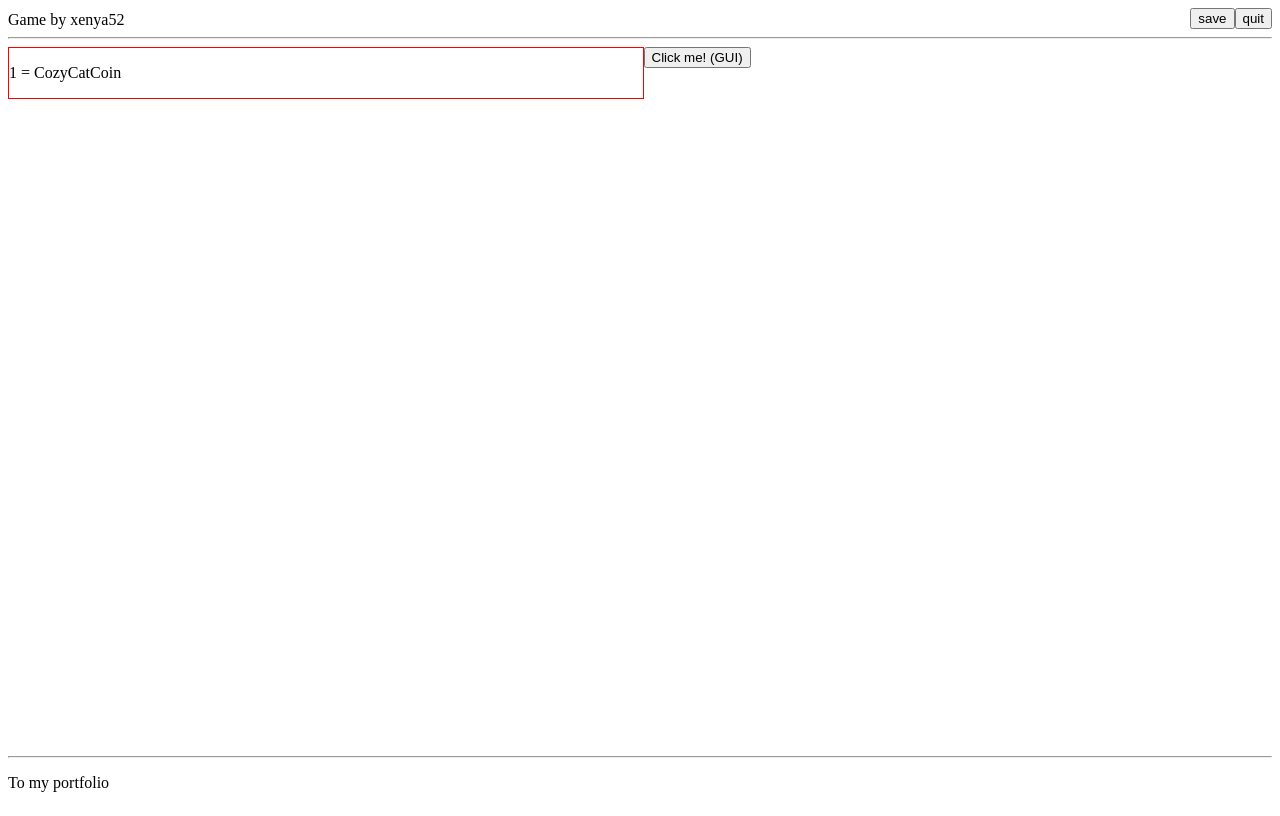
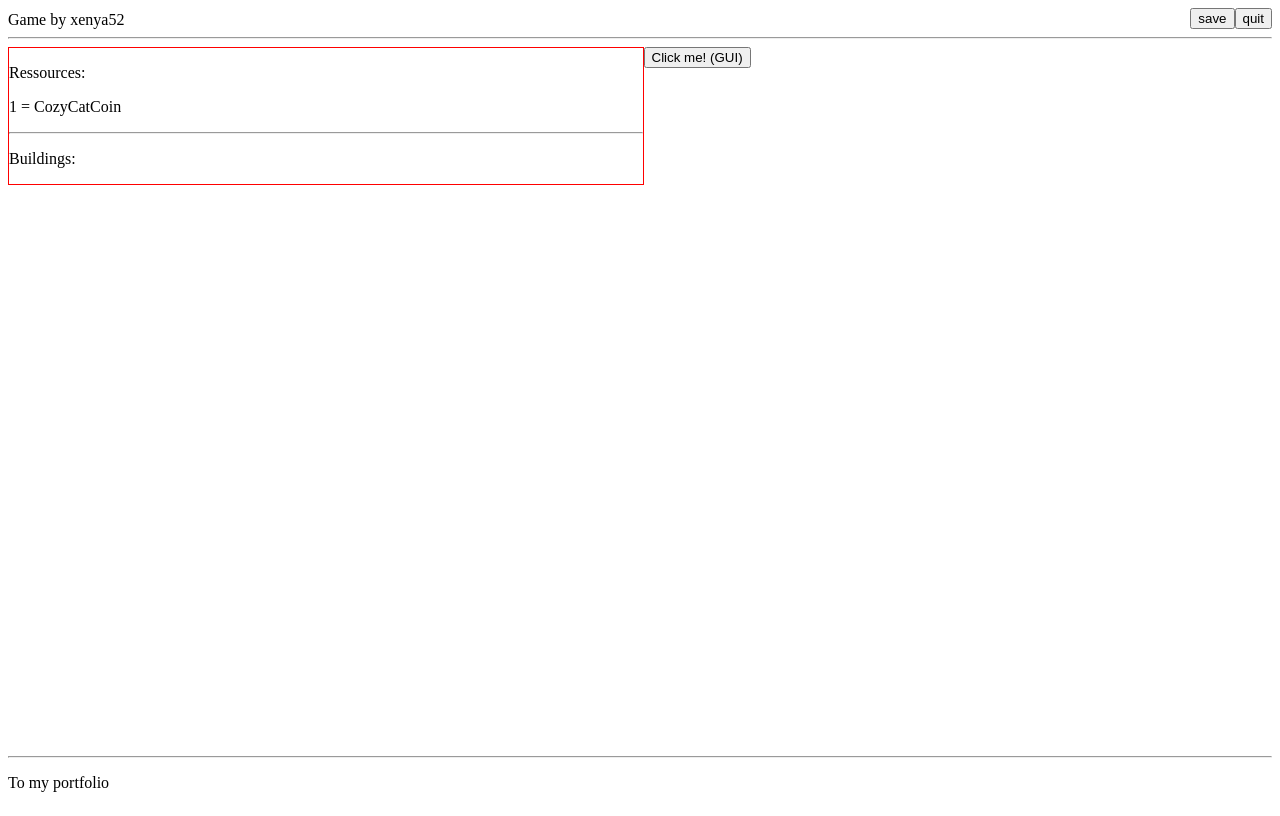
Before and after one commit to xenya52/idle_game, a React (Vite) app: page / in a window 1280 px wide. Built offline with nearby package versions, Linux system fonts and the light colour scheme.

Commit message:
backup commit - Add a todo in the README.md - Create a dic named public for developing nodes, sutch as the concept art inside of it - Add a isUnlockedStore I should rename it into Building store - Adding the Building Item function with a fitting interface into the stats component

```diff
--- a/src/components/gameComponents/stats.tsx
+++ b/src/components/gameComponents/stats.tsx
@@ -1,20 +1,35 @@
 import React from "react"
 import useCozyCatCoinStore from "../../stores/cozyCatCoinStore"
+import useBuildingsStore from "../../stores/isUnlockedStore"
 
-interface itemProps {
+interface ressourcesItemProps {
   name: string,
   desc: string,
   amount: number,
 }
-function StatsItem({name, desc, amount}: itemProps) {
+interface buidlingItemProps {
+  name: string
+  isVisible: boolean
+}
+
+function RessourcesItem({name, desc, amount}: ressourcesItemProps) {
   return(
     <div>
-      <p>
-        {amount} = {name}
-      </p>
+      <p>{amount} = {name}</p>
       {/* TODO OnnHover = props.description */}
     </div>
   )
+}
+
+function BuildingItem({name, isVisible}: buidlingItemProps) {
+  if (isVisible) {
+    return(
+      <div>
+        <p>{name}</p>
+        {/* TODO OnnHover = props.description */}
+      </div>
+    )
+  }
 }
 
 function Stats() {
@@ -23,10 +38,19 @@ function Stats() {
   }
 
   const { coin, desc  } = useCozyCatCoinStore()
+  const { farmState, farmDesc } = useBuildingsStore()
 
   return(
     <div style={statsContainerStyle}>
-      <StatsItem name={"CozyCatCoin"} desc={desc} amount={coin} />
+      <div>
+        <p>Ressources:</p>
+        <RessourcesItem name={"CozyCatCoin"} desc={desc} amount={coin} />
+      </div>
+      <hr/>
+      <div>
+        <p>Buildings: </p>
+
+      </div>
     </div>
   )
 }
--- /dev/null
+++ b/src/stores/isUnlockedStore.tsx
@@ -0,0 +1,17 @@
+import { create } from "zustand";
+
+type Store = {
+  farmState: boolean
+  farmDesc: string
+  setFarmState: (newState: boolean) => void
+  setfarmDesc: (newDesc: string) => void
+}
+
+const useBuildingsStore = create<Store>()((set) => ({
+  farmState: false,
+  farmDesc: "Default text no description defined",
+  setfarmDesc: (newDesc: string) => set({farmDesc: newDesc}),
+  setFarmState: (newState: boolean) => set({farmState: newState})
+}))
+
+export default useBuildingsStore
```
Also changed, not shown: public/concept_art_lol.png (added), 1 other file (tests, documents, lock files or other folders).
